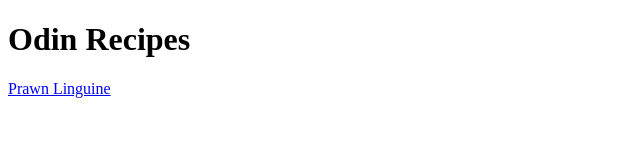
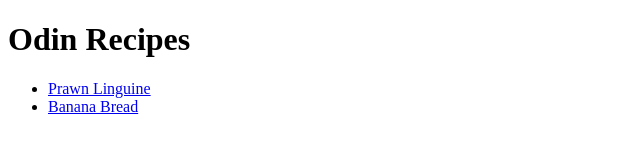
Before and after one commit to corry010/odin-recipes, a plain HTML site: page index.html in a window 1280 px wide. Shown: the whole page, without its empty margins (0-640 px from the left). Drawn offline with Linux system fonts and the light colour scheme.

Commit message:
Add banana link to index.html

```diff
--- a/index.html
+++ b/index.html
@@ -7,7 +7,11 @@
     </head>
     <body>
         <h1>Odin Recipes</h1>
-        <a href="recipes/prawnlinguine.html">Prawn Linguine</a>
+        <ul>
+            <li><a href="recipes/prawnlinguine.html">Prawn Linguine</a></li>
+            <li><a href="recipes/bananabread.html">Banana Bread</a></li>
+        </ul>
+
     </body>
 
 </html>
```
